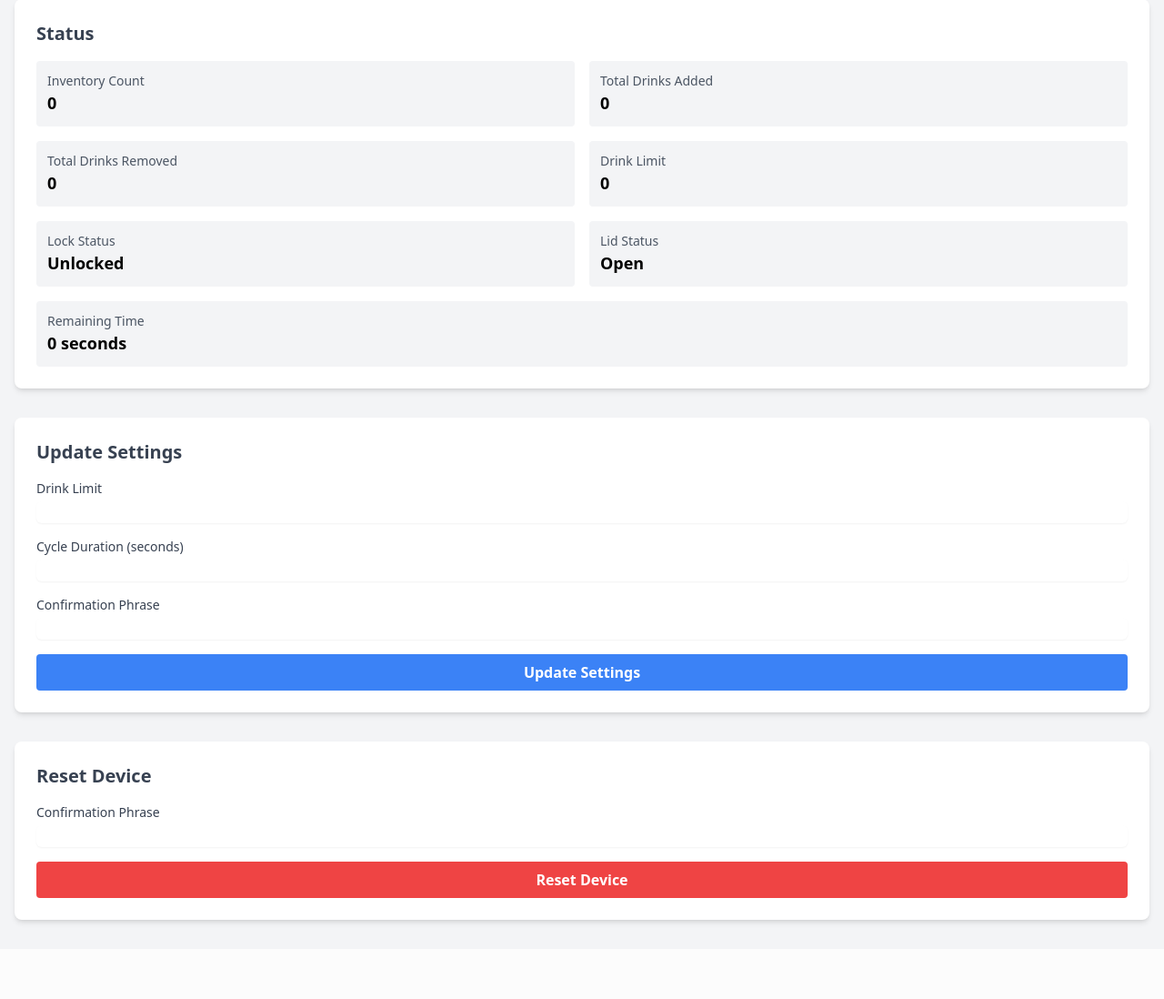
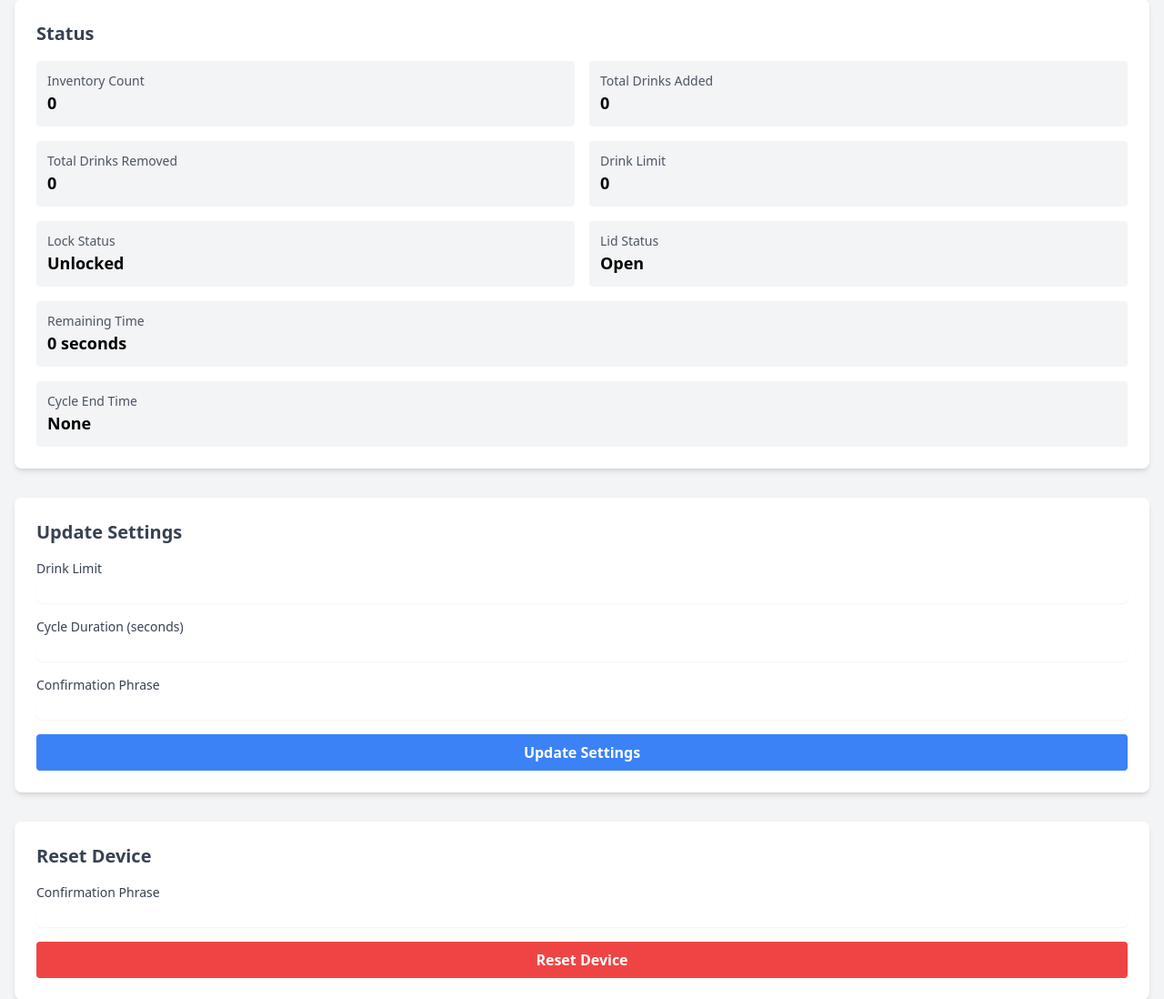
Before and after one commit to wisehermit22/IoT-Group42, a Flask app: page / in a window 1280 px wide. Shown: the part 101-1199 px from the top of the page at 91% size. Before the commit the page ends 1118 px from the top, so only its background shows below. Run offline with Flask 3, Linux system fonts and the light colour scheme; parts of the project's set-up code (start-up, migrations or seed data) failed here and were passed over; some libraries are stand-ins or nearby versions.

Commit message:
Prototyping

```diff
--- a/app.py
+++ b/app.py
@@ -4,7 +4,7 @@
 import websockets
 import asyncio
 import json
-from datetime import datetime
+from datetime import datetime, timedelta
 
 app = Flask(__name__)
 app.config['SECRET_KEY'] = 'secret!'
@@ -12,6 +12,8 @@
 app.config['SQLALCHEMY_TRACK_MODIFICATIONS'] = False
 db = SQLAlchemy(app)
 socketio = SocketIO(app, cors_allowed_origins="*")
+
+reset_pending = False
 
 
 class DeviceStatus(db.Model):
@@ -24,24 +26,34 @@
     lockout_remaining = db.Column(db.Integer, default=0)
     consumption_limit = db.Column(db.Integer, default=2)
     lockout_timer = db.Column(db.Integer, default=30)
-    last_updated = db.Column(db.DateTime, default=datetime.utcnow)
-
+    lockout_end_time = db.Column(db.DateTime, nullable=True)
+    cycle_start_time = db.Column(db.DateTime, nullable=True)
+    cycle_end_time = db.Column(db.DateTime, nullable=True)
+    cycle_duration = db.Column(db.Integer, default=24*60)
+    penalty_multiplier = db.Column(db.Float, default=1.5)
 
 class ConsumptionLog(db.Model):
     id = db.Column(db.Integer, primary_key=True)
     timestamp = db.Column(db.DateTime, default=datetime.utcnow)
     count = db.Column(db.Integer)
 
-
 with app.app_context():
     db.create_all()
-
 
 def get_or_create_device_status():
     status = DeviceStatus.query.first()
     if not status:
         status = DeviceStatus()
+
+        now = datetime.utcnow()
+        status.cycle_start_time = now
+        status.lockout_end_time = None
+
         db.session.add(status)
+        db.session.commit()
+        status = DeviceStatus.query.first()
+
+        status.cycle_end_time = status.cycle_start_time + timedelta(seconds=status.cycle_duration)
         db.session.commit()
     return status
 
@@ -65,33 +77,40 @@
 @socketio.on('update_settings')
 def handle_update_settings(data):
     try:
-        print(f"Updating settings: {data}")
-        status = get_or_create_device_status()
-        status.consumption_limit = int(data['consumption-limit'])
-        status.lockout_timer = int(data['lockout-timer'])
-        status.last_updated = datetime.utcnow()
-        db.session.commit()
+        if data['confirmation-phrase'] == "I am not lying":
+            print(f"Updating settings: {data}")
+            status = get_or_create_device_status()
+            status.consumption_limit = int(data['consumption-limit'])
+            status.cycle_duration = int(data['cycle-duration'])
+            status.cycle_end_time = status.cycle_start_time + timedelta(seconds=status.cycle_duration)
 
-        emit('status_update', get_device_status())
-        return {'status': 'success'}
+            db.session.commit()
+
+            emit('status_update', get_device_status())
+            return {'status': 'success'}
+        return {'status': 'error', 'message': 'Confirmation phrase is incorrect.'}
     except ValueError:
         return {'status': 'error', 'message': 'Invalid input. Please enter numbers.'}
 
 
 @socketio.on('reset_device')
 def handle_reset_device(data):
-    status = get_or_create_device_status()
-    status.consumption_count = 0
-    status.lock_status = False
-    status.lockout_remaining = 0
-    status.last_updated = datetime.utcnow()
-    db.session.commit()
+    if data['confirmation_phrase'] == "I am not lying":
+        global reset_pending
+        reset_pending = True
 
-    # Send reset command to ESP32
-    socketio.emit('esp32_reset')
+        status = get_or_create_device_status()
+        status.consumption_count = 0
+        status.lock_status = False
+        status.lockout_remaining = 0
+        status.lockout_end_time = None
+        status.cycle_start_time = datetime.utcnow()
+        db.session.commit()
 
-    emit('status_update', get_device_status())
-    return {'status': 'success'}
+        emit('status_update', get_device_status())
+
+        return {'status': 'success'}
+    return {'status': 'error', 'message': 'Confirmation phrase is incorrect.'}
 
 def handle_esp32_status_update(data):
     status = get_or_create_device_status()
@@ -101,11 +120,17 @@
     status.lock_status = data['lockState']
     status.lid_status = data['lidClosed']
 
+
     # Calculate lockout remaining
-    if status.lock_status:
-        status.lockout_remaining = status.lockout_timer * 60  # Convert minutes to seconds
+    if status.lockout_remaining >= 1:
+        now = datetime.utcnow()
+        status.lockout_remaining = max(0, int((status.lockout_end_time - now).total_seconds()))
+
+        if status.lockout_remaining == 0:
+            status.lockout_end_time = None
     else:
         status.lockout_remaining = 0
+        status.lockout_end_time = None
 
     status.last_updated = datetime.utcnow()
     db.session.commit()
@@ -119,9 +144,38 @@
     socketio.emit('status_update', get_device_status())
 
     if status.lid_status and status.consumption_count >= status.consumption_limit:
+        penalty = max(0, status.consumption_count - status.consumption_limit)
+
+        if status.lockout_end_time is None:
+            if penalty >= 1:
+                status.lockout_end_time = status.cycle_start_time + timedelta(seconds=(status.cycle_duration * status.penalty_multiplier))
+            else:
+                status.lockout_end_time = status.cycle_end_time
+
+        now = datetime.utcnow()
+        status.lockout_remaining = max(0, int((status.lockout_end_time - now).total_seconds()))
+
+        db.session.commit()
         return {"action": "lock"}
 
+    if status.lockout_remaining >= 1:
+        return {"action": "lock"}
     return {"action": "unlock"}
+
+def check_and_reset_cycle():
+    status = get_or_create_device_status()
+
+    now = datetime.utcnow()
+    if status.cycle_end_time <= now:
+        status.cycle_start_time = now
+        status.consumption_count = 0
+        status.added_drinks_count = 0  # Reset added drinks count at the start of a new cycle
+        status.lock_status = False
+        status.cycle_end_time = status.cycle_start_time + timedelta(seconds=status.cycle_duration)
+        db.session.commit()
+
+        global reset_pending
+        reset_pending = True
 
 def get_device_status():
     status = get_or_create_device_status()
@@ -133,7 +187,8 @@
         'lid_status': status.lid_status,
         'lockout_remaining': status.lockout_remaining,
         'consumption_limit': status.consumption_limit,
-        'lockout_timer': status.lockout_timer,
+        'lockout_timer': status.lockout_remaining,
+        'cycle_end_time': (status.cycle_end_time + timedelta(hours=8)).strftime("%m/%d/%Y, %I:%M:%S %p"),
     }
 
 # WebSocket handler (runs separately from Flask)
@@ -144,9 +199,17 @@
     try:
         async for message in websocket:
             data = json.loads(message)
+            resp = {"action": "none"}
+            print(data)
 
-            resp = {"action": "none"}
-            if "totalRemCount" in data:
+            with app.app_context():
+                check_and_reset_cycle()
+
+            global reset_pending
+            if reset_pending:
+                resp = {"action": "reset"}
+                reset_pending = False
+            elif "totalRemCount" in data:
                 with app.app_context():
                     resp = handle_esp32_status_update(data)
 
--- a/static/script.js
+++ b/static/script.js
@@ -14,6 +14,7 @@
     document.getElementById('lock-status').textContent = data.lock_status ? 'Locked' : 'Unlocked';
     document.getElementById('lid-status').textContent = data.lid_status ? 'Closed' : 'Open';
     document.getElementById('remaining-time').textContent = data.lockout_remaining;
+    document.getElementById('cycle-end-time').textContent = data.cycle_end_time;
 });
 
 document.getElementById('settings-form').addEventListener('submit', function(e) {
--- a/templates/index.html
+++ b/templates/index.html
@@ -42,6 +42,10 @@
                     <p class="text-sm text-gray-600">Remaining Time</p>
                     <p class="text-lg font-bold"><span id="remaining-time">0</span> seconds</p>
                 </div>
+                <div class="bg-gray-100 p-3 rounded col-span-2">
+                    <p class="text-sm text-gray-600">Cycle End Time</p>
+                    <p class="text-lg font-bold"><span id="cycle-end-time">None</span></p>
+                </div>
             </div>
         </div>
 
@@ -54,7 +58,7 @@
                 </div>
                 <div>
                     <label for="cycle-duration" class="block text-sm font-medium text-gray-700">Cycle Duration (seconds)</label>
-                    <input type="number" id="lockout-timer" name="lockout-timer" required class="mt-1 block w-full rounded-md border-gray-300 shadow-sm focus:border-blue-300 focus:ring focus:ring-blue-200 focus:ring-opacity-50">
+                    <input type="number" id="cycle-duration" name="cycle-duration" required class="mt-1 block w-full rounded-md border-gray-300 shadow-sm focus:border-blue-300 focus:ring focus:ring-blue-200 focus:ring-opacity-50">
                 </div>
                 <div>
                     <label for="confirmation-phrase" class="block text-sm font-medium text-gray-700">Confirmation Phrase</label>
```
Also changed, not shown: 1 other file.
